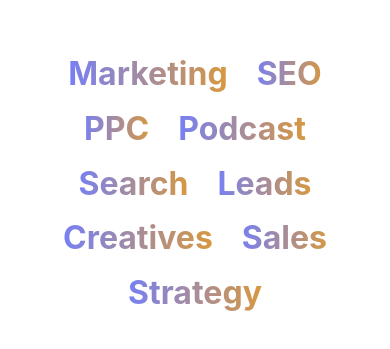
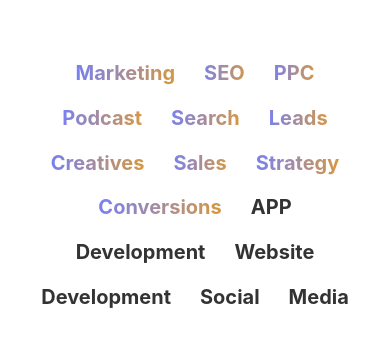
Before and after one commit to moin12techeunoia-sketch/gravitational-reactbits, a React (Create React App) app: page / in a window 390 px wide. Shown: the part 267-616 px from the top of the page. Built offline with nearby package versions, Linux system fonts and the light colour scheme.

Commit message:
Update FallingText.css

```diff
--- a/src/FallingText.css
+++ b/src/FallingText.css
@@ -44,3 +44,11 @@
     left: 0;
     z-index: 0;
   }
+
+
+@media (max-width: 767px) {
+    .App span.word {
+    font-size: 20px;
+    line-height: 20px;
+}
+}
```
